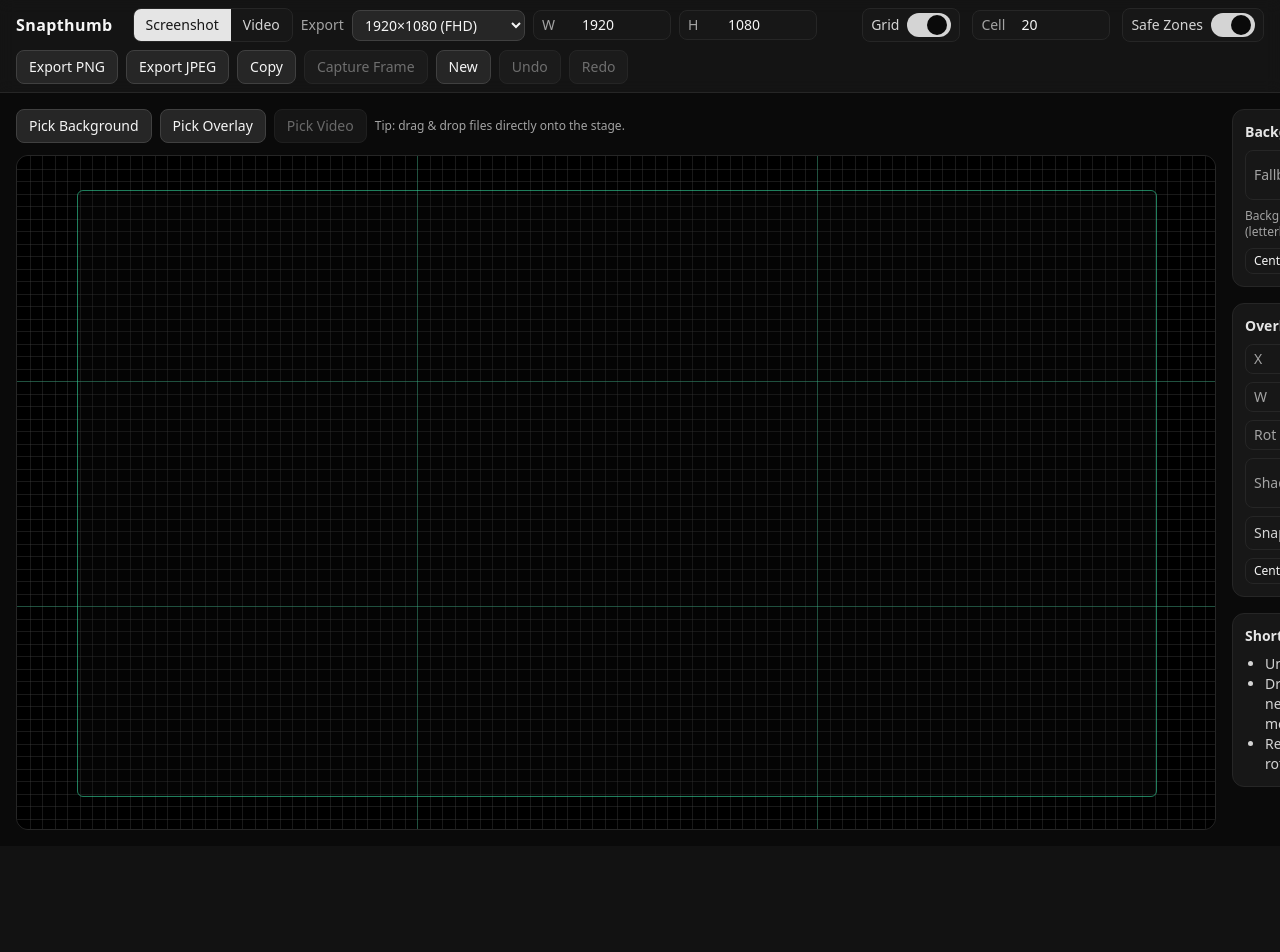
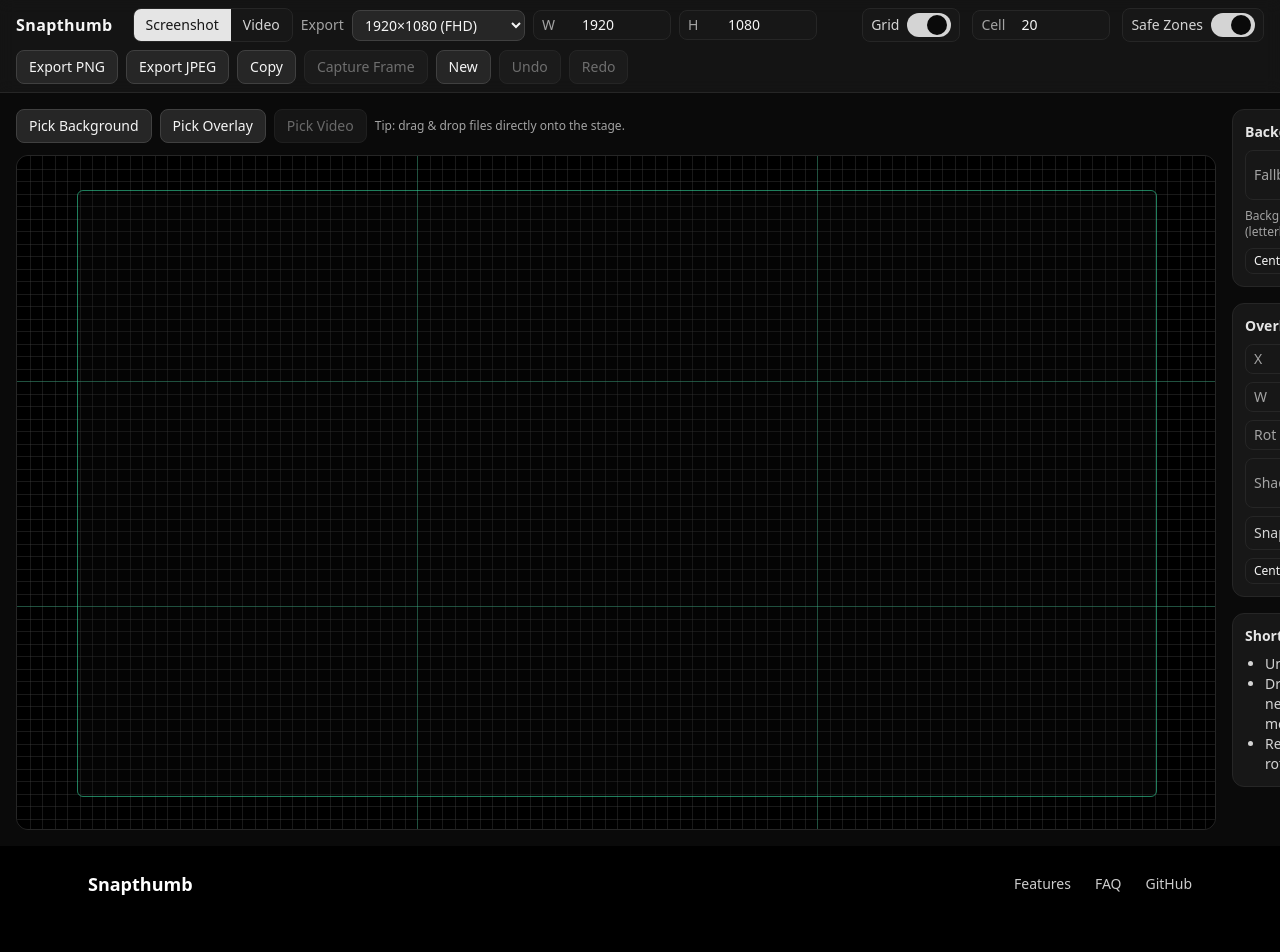
Before and after one commit to snapthumb/snapthumb-merged, a React (Vite) app: page / in a window 1280 px wide. Shown: the top 952 px of the page. Before the commit the page ends 846 px from the top, so only its background shows below. Built offline with nearby package versions, Linux system fonts and the light colour scheme.

Commit message:
fix: route / to SnapthumbLanding; keep editor at /app

```diff
--- a/src/main.tsx
+++ b/src/main.tsx
@@ -26,5 +26,13 @@ ReactDOM.createRoot(document.getElementById("root")!).render(
   <React.StrictMode>
     <App />
     <Analytics />
+    <BrowserRouter>
+      <Routes>
+        <Route path="/" element={<SnapthumbLanding />} />
+        <Route path="/app" element={<App />} />
+        {/* optional: catch-all back to home */}
+        <Route path="*" element={<Navigate to="/" replace />} />
+      </Routes>
+    </BrowserRouter>
   </React.StrictMode>
 );
```
